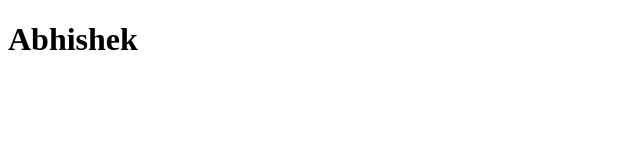
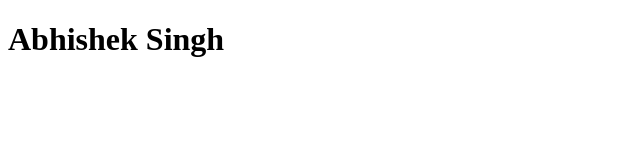
Before and after one commit to Abhisinghyad/practice-python, a plain HTML site: page Project.html in a window 1280 px wide. Shown: the whole page, without its empty margins (0-640 px from the left). Drawn offline with Linux system fonts and the light colour scheme.

Commit message:
Update Project.html

```diff
--- a/Project.html
+++ b/Project.html
@@ -7,7 +7,7 @@
     <title>Project</title>
 </head>
 <body>
-    <h1>Abhishek</h1>
+    <h1>Abhishek Singh</h1>
 
 </body>
 </html>
```
